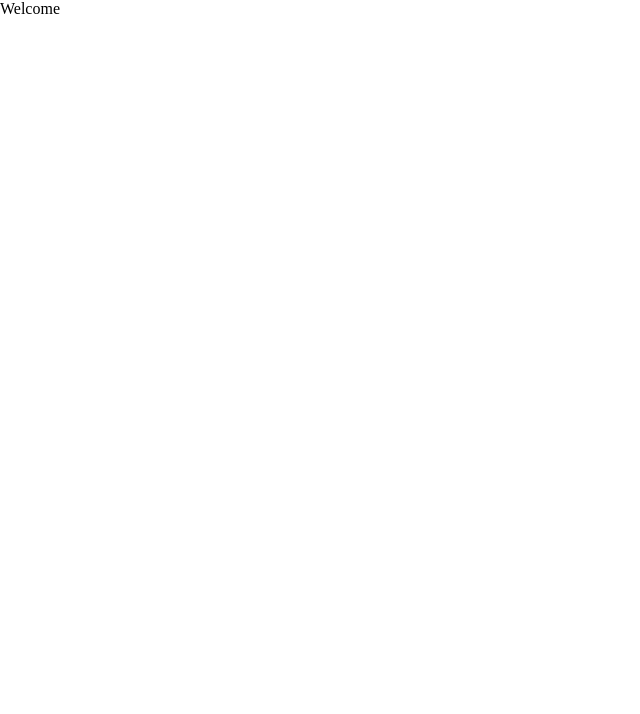
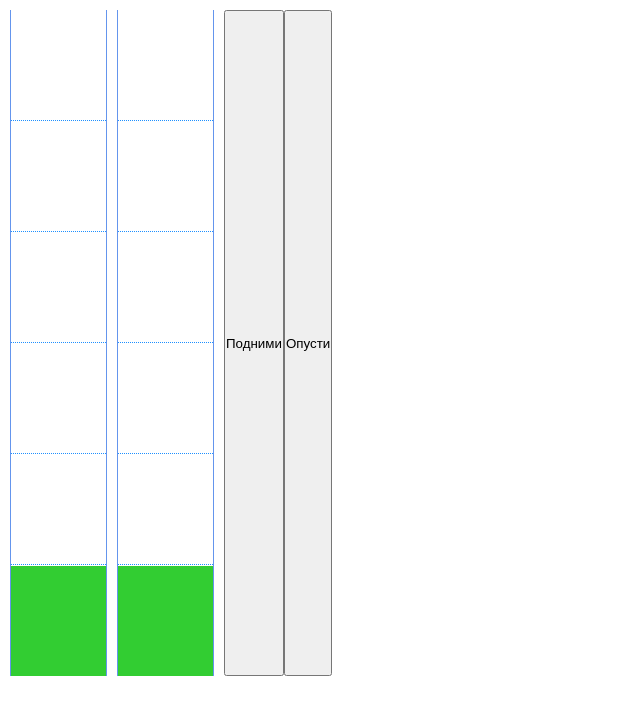
Before and after one commit to Tressongz/elevator_test, a Vue app: page / in a window 1280 px wide. Shown: the top 714 px of the page, without its empty margins (0-640 px from the left). Built offline with nearby package versions, Linux system fonts and the light colour scheme.

Commit message:
Created Elevator and Floor components, start to add logic

```diff
--- a/src/App.vue
+++ b/src/App.vue
@@ -1,14 +1,53 @@
 <template>
-  <Elevator/>
-  Welcome
+  <div class="house">
+    <div class="shaft" v-for="shaft in elevators">
+<!--      Добавить ключ-id, по которому будет происходить управление лифтом, так же надо научиться брать значение bottom -->
+      <Elevator id="elevator"/>
+      <Floor v-for="floor in floors"/>
+    </div>
+    <button @click="changeFloorUp">Подними</button>
+    <button @click="changeFloorDown">Опусти</button>
+<!--    <div class="panel"></div> Тут будут кнопки для вызова лифта-->
+  </div>
 </template>
 
 <script setup>
+import Elevator from "./components/Elevator.vue";
+import Floor from "./components/Floor.vue";
+import {ref} from "vue";
+//Добавить массив объектов-лифтом (айди, высота..)
+const elevators = ref(2)
+const floors = ref(6)
+const currentFloor = ref(1)
+// Добавить плавное перемещение лифта.
+function changeFloorUp() {
+  setTimeout(() => {
+    currentFloor.value += 1
+    let height = 111 * currentFloor.value - 111 + 'px'
+    document.getElementById('elevator').style.bottom = height
+  }, 1000)
 
-import Elevator from "./components/Elevator.vue";
+}
+
+function changeFloorDown() {
+  setTimeout(() => {
+    currentFloor.value -= 1
+    let height = 111 * currentFloor.value - 111 + 'px'
+    document.getElementById('elevator').style.bottom = height
+  }, 1000)
+
+}
 </script>
 
 
 <style lang="sass" scoped>
-
+.house
+  display: flex
+  flex-direction: row
+.shaft
+  position: relative
+  width: 95px
+  border-left: 1px solid cornflowerblue
+  border-right: 1px solid cornflowerblue
+  margin-right: 10px
 </style>
--- a/src/components/Elevator.vue
+++ b/src/components/Elevator.vue
@@ -1,5 +1,5 @@
 <template>
-
+  <div class="elevator"></div>
 </template>
 
 <script setup>
@@ -7,6 +7,11 @@
 </script>
 
 <style lang="sass" scoped>
-
-
+.elevator
+  position: absolute
+  bottom: 0
+  width: 95px
+  height: 110px
+  background-color: limegreen
+  box-sizing: content-box
 </style>
--- /dev/null
+++ b/src/components/Floor.vue
@@ -0,0 +1,14 @@
+<template>
+  <div class="floor"></div>
+</template>
+
+<script setup>
+
+</script>
+
+<style lang="sass" scoped>
+.floor
+  width: 95px
+  height: 110px
+  border-bottom: 1px dotted dodgerblue
+</style>
--- a/src/styles/main.css
+++ b/src/styles/main.css
@@ -1,5 +1,7 @@
 * {
-    box-sizing: border-box;
     padding: 0;
     margin: 0;
 }
+body {
+    padding: 10px;
+}
```
